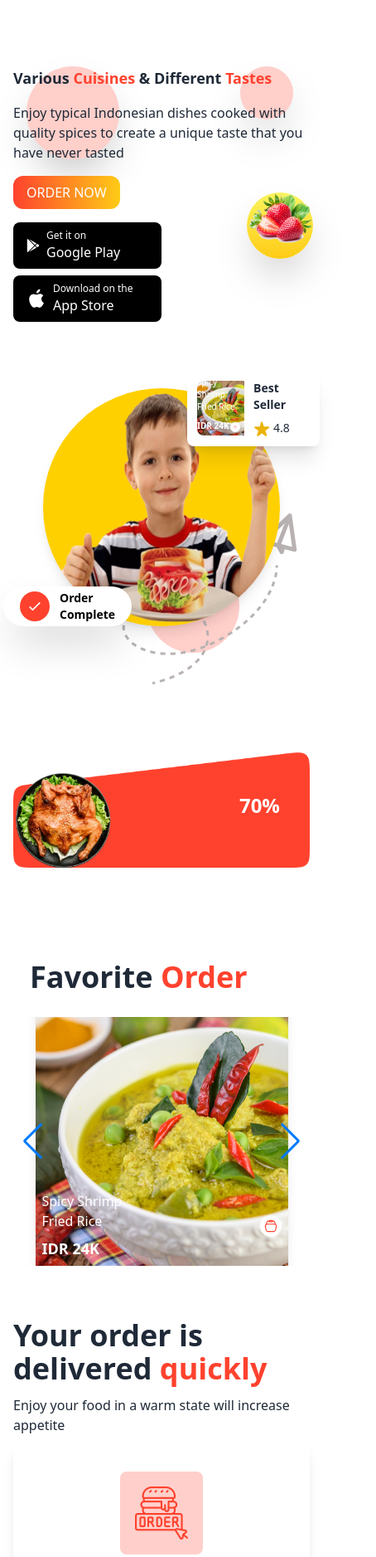
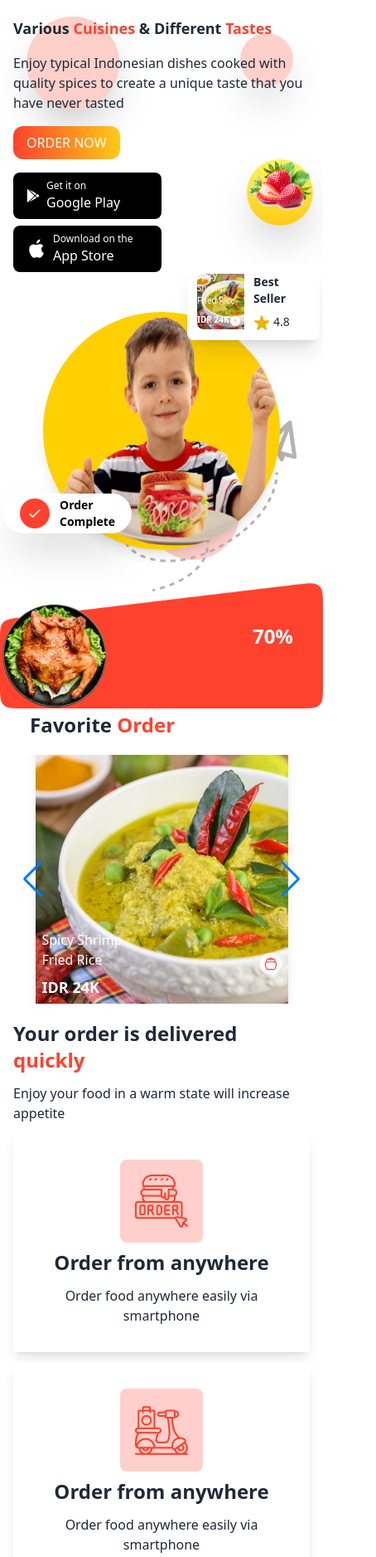
Before and after one commit to shawonetc/Foodpage-3, a website: page index.html in a window 390 px wide. Shown: the top 1877 px of the page at 83% size, 454 px wide, since content can reach past the window. Drawn offline with nearby package versions, Linux system fonts and the light colour scheme.

Commit message:
responsive full

```diff
--- a/index.html
+++ b/index.html
@@ -23,11 +23,11 @@
 
 </head>
 
-<body>
+<body class="m-0 p-0 box-border">
     <header>
         <!-- banner -->
         <div
-            class="flex md:gap-10 gap-20 flex-col lg:flex-row justify-between items-center px-4 md:px-10 py-10 my-10 bg-white relative">
+            class="flex gap-12 md:gap-10 flex-col lg:flex-row justify-between items-center px-4 md:px-10 md:py-10 py-5 lg:my-5 md:my-0 md:mb-5 bg-white relative">
 
             <div class="absolute xl:top-28 lg:top-6 left-8 w-28 h-28 bg-[#ff422e40] bg-opacity-25
              bg-gradient-to-tl rounded-full shadow-2xl">
@@ -53,7 +53,7 @@
 
                <!-- slider box  -->
                <!-- xl:top-12 xl:right-5 lg:right-3 lg:top-5  -->
-            <div class="absolute flex items-center bg-white rounded-lg shadow-xl p-3 xl:max-w-[12%] lg:max-w-40 max-w-40  md:right-9 md:bottom-[44%] bottom-[34%] right-1 z-20">
+            <div class="absolute flex items-center bg-white rounded-lg shadow-xl p-3 xl:max-w-[12%] lg:max-w-40 max-w-40  md:right-9 md:bottom-[44%] bottom-[40%] right-1 z-20">
                 <!-- Image  -->
                 <div class="rounded-lg overflow-hidden flex-1">
                     <!-- Image -->
@@ -168,14 +168,14 @@
     </header>
     <main>
         <!-- after banner  -->
-        <div class="sell px-4 md:px-5 mx-auto lg:my-16 my-28">
+        <div class="sell mx-auto lg:my-16 md:my-5 my-1 pt-4 sm:pt-0 md:mb-11 box-border content-center flex justify-center overflow-x-clip">
 
-            <div class="relative mx-auto flex xl:justify-end justify-center">
+            <div class="relative mx-auto flex justify-center items-center">
                 <img src="img/Vector 1.png" alt="" class="mx-auto">
-                <div class="absolute xl:left-16 xl:top-10 lg:left-0 lg:top-4 left-0 md:-top-6 top-5">
+                <div class="absolute xl:-left-20 xl:top-14 lg:left-0 lg:top-4 left-0 md:-top-10 top-5">
                     <img src="img/image 1.png" alt="" class="w-1/3 md:w-full">
                 </div>
-                <div class="absolute xl:left-[34%] xl:top-40 lg:top-24 lg:left-[42%] md:left-[52%] md:bottom-3 hidden md:block lg:space-y-8 md:space-y-2">
+                <div class="absolute xl:left-[30%] xl:top-40 lg:top-24 lg:left-[42%] md:left-[52%] md:bottom-3 hidden md:block lg:space-y-8 md:space-y-2">
                     <h3 class="xl:text-4xl text-2xl font-bold text-white lg:text-left text-center xl:max-w-sm md:max-w-72">Great food and lots of discounted prices</h3>
                     <div class="flex items-center xl:gap-4 gap-2 lg:flex-row flex-col justify-start">
                         <!-- Profile images with a "+" overlay -->
@@ -212,18 +212,18 @@
 
                 </div>
                       <div>
-                <div class="absolute w-20 h-20 xl:top-4 xl:right-[33%] lg:-top-2 lg:right-32 bg-white
+                <div class="absolute w-20 h-20 xl:top-4 xl:right-[28%] lg:-top-2 lg:right-32 bg-white
              bg-gradient-to-tl rounded-full">
                 </div>
                 <!-- border  -->
-                <div class="border-l-8 border-dotted border-white absolute xl:right-[35%] lg:right-40 top-[17%] h-80"></div>
+                <div class="border-l-8 border-dotted border-white absolute xl:right-[31%] lg:right-40 top-[17%] h-80"></div>
 
-                <div class="absolute -bottom-4 xl:right-[33%] lg:right-[12%] w-20 h-20 bg-white
+                <div class="absolute -bottom-4 xl:right-[28%] lg:right-[12%] w-20 h-20 bg-white
                 bg-gradient-to-tl rounded-full">
 
                 </div>
             </div>
-                <div class="absolute xl:right-48 lg:top-40 lg:right-6 md:right-0 md:top-28 top-10 right-5">
+                <div class="absolute xl:right-5 lg:top-40 lg:right-6 md:right-0 md:top-28 top-10 right-5">
                     <div class="text-white font-bold xl:text-9xl lg:text-5xl md:text-4xl text-2xl px-4 py-2 rounded-t-lg">70%</div>
 
                 </div>
@@ -233,10 +233,11 @@
 
         </div>
 
+
         <!-- slider  -->
-        <section class="my-16 px-4 md:px-10">
-            <div class="pb-2">
-                <h1 class="text-4xl font-extrabold max-w-lg px-5">
+        <section class="lg:my-16 my-0 px-4 md:px-10">
+            <div class="xl:pb-2 lg:pt-0 md:pt-5 pb-0 mb-0">
+                <h1 class="lg:text-4xl text-2xl font-extrabold max-w-lg px-5">
                     Favorite
                     <span class="text-[#FF422E]">Order</span>
                 </h1>
@@ -473,13 +474,13 @@
         </script>
 
         <!-- deliver  -->
-        <section class="my-16 px-4 md:px-10">
-            <div class="flex items-center flex-col-reverse md:flex-row gap-20">
+        <section class="lg:my-16 md:my-5 px-4 md:px-10 mx-auto">
+            <div class="flex items-center flex-col-reverse lg:flex-row lg:gap-20 md:gap-10 gap-5">
                 <div>
                     <img src="img/Group 13.png" alt="">
                 </div>
                 <div class="space-y-3">
-                    <h1 class="text-4xl font-extrabold max-w-lg">
+                    <h1 class="md:text-4xl text-2xl font-extrabold max-w-lg">
                         Your order is delivered
                         <span class="text-[#FF422E]">quickly</span>
                     </h1>
@@ -525,12 +526,12 @@
         </section>
 
         <!-- discount  -->
-        <section class="card mx-auto my-16">
+        <section class="card mx-auto lg:my-16 md:my-8 my-4">
             <div class="text-white md:h-auto md:w-full w-[100%] h-[98%]">
                 <figure><img alt="daisy" src="img/Group 11.png" class="shadow-lg" /></figure>
 
                 <div
-                    class="flex flex-col justify-center items-center absolute card-body text-center text-white space-y-0 md:space-y-3 lg:top-10 md:top-5 xl:right-[25%] lg:right-[16%] md:right-[18%] -top-6 right-3 mx-auto">
+                    class="flex flex-col justify-center items-center absolute card-body text-center text-white space-y-0 md:space-y-3 lg:top-10 md:top-5 xl:right-[25%] lg:right-[16%] md:right-[18%] -top-4 right-3 mx-auto">
                     <div class="mx-auto flex flex-col justify-center items-center">
                         <h1 class="text-xs md:text-2xl lg:text-4xl xl:text-6xl font-extrabold max-w-3xl">Register and get discount up to 70 %
                         </h1>
@@ -551,7 +552,7 @@
         </section>
 
         <!-- choose  -->
-        <section class="px-4 md:p-10 mx-auto bg-[#ff422e40] bg-opacity-25 my-16">
+        <section class="px-4 md:p-10 mx-auto bg-[#ff422e40] bg-opacity-25 lg:my-16 md:my-8">
             <div class="flex gap-3 flex-col items-center p-5">
                 <h1 class="text-2xl md:text-5xl font-extrabold">Why Choose Us</h1>
                 <p class="px-3 md:px-5 lg:px-72 text-center">Contrary to popular belief, is not simply random text. It
```
